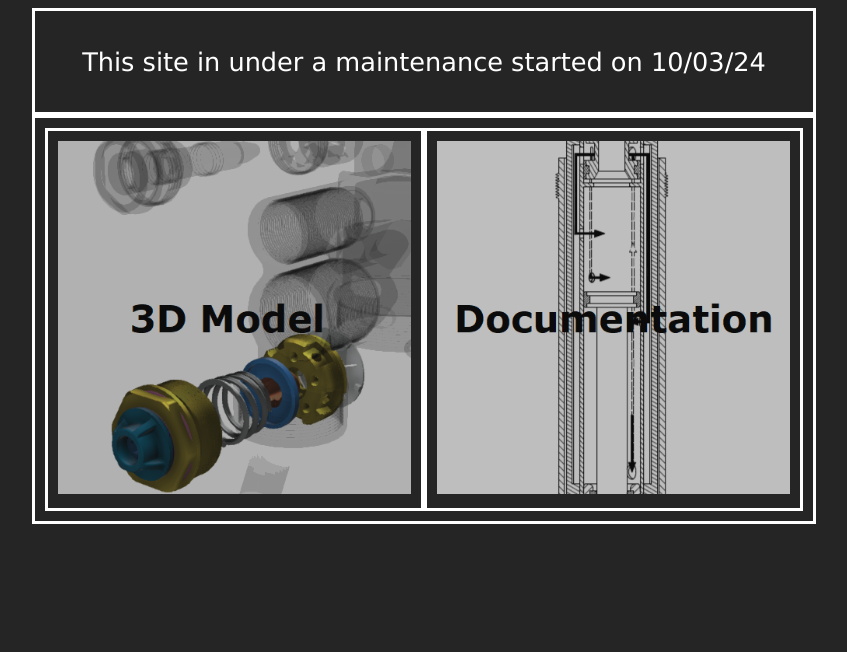
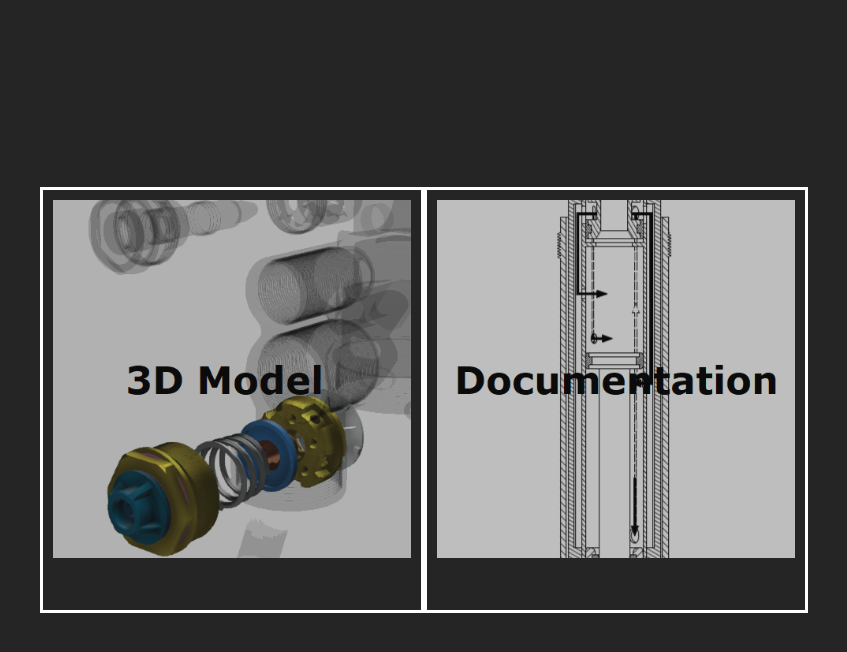
Before and after one commit to Jos3Torr3s/AISSD, a plain HTML site: page index.html in a window 1280 px wide. Shown: the whole page, without its empty margins (216-1063 px from the left). Drawn offline with Linux system fonts and the light colour scheme.

Commit message:
Update index.html

```diff
--- a/index.html
+++ b/index.html
@@ -2,32 +2,46 @@
 <html>
     <head>
         <style>
+            :root {
+                --ratio: calc(100vw / 100vh);
+            }
             img {
                 width: 100%;
                 opacity: 0.7;
-                transition: 0.3s;
                 }
             img:hover {
                 opacity: 1.0;
                 transition: 0.3s;
             }
+            .outer {
+                margin: auto;
+                height: 100vh;
+                width: 60%;
+                border: 0px solid #FFFFFF;
+                display:flex;
+                align-items: center;
+                justify-content: center;
+            }
+            .inner {
+                height: 50vh;
+                width: 50vh;
+                border: 3px solid #FFFFFF;
+                padding: 10px; padding: 10px;
+                align-items: center;
+                justify-content: center;
+            }
         </style>
     </head>
-    <body style="background-color: #252526;">
+    <body style="background-color: #252526; margin: 0px;">
+        <div class="outer">
 
-        <div style="margin: auto; width: 60%; padding: 10px; border: 3px solid #FFFFFF;display: inline-block; display:flex; align-items: center; justify-content: center;">
-            <p style="font-family: 'Lucida Grande', monospace; font-size: 2vw; color: #FFFFFF;">This site in under a maintenance started on 10/03/24</p>
-        </div>
-
-        <div style="margin: auto; width: 60%; padding: 10px; border: 3px solid #FFFFFF;display: inline-block; display:flex; align-items: center; justify-content: center;">
-
-            <div style="width: 50%; border: 3px solid #FFFFFF; padding: 10px; display:flex; align-items: center; justify-content: center;">
+            <div class="inner">
                 <a href="model.html">
                     <img src="Thumbnail_1.png" alt="3D Model">
                  </a>
             </div>
 
-            <div style="width: 50%; border: 3px solid #FFFFFF; padding: 10px; display:flex; align-items: center; justify-content: center;">
+            <div class="inner">
                  <a href="AISDD.html">
                     <img src="Thumbnail_2.png" alt="Documentation">
                  </a>
```
